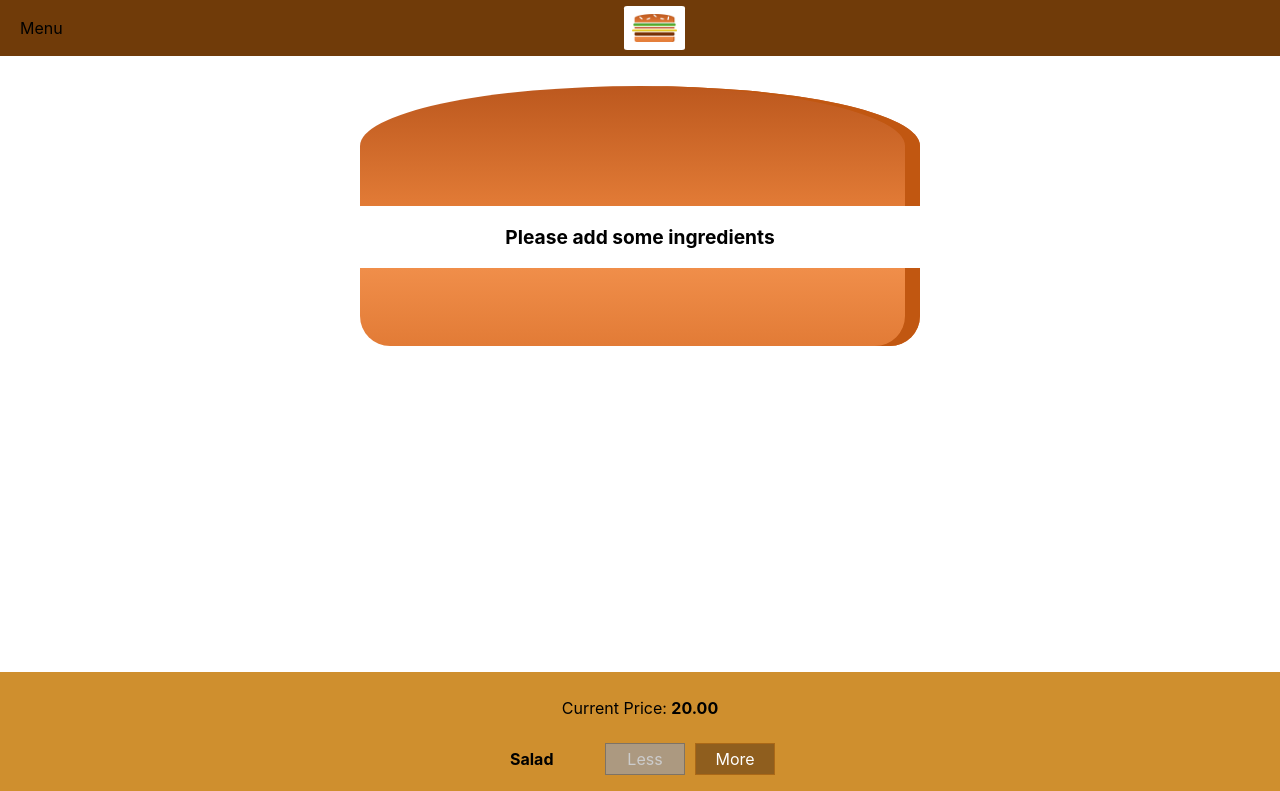
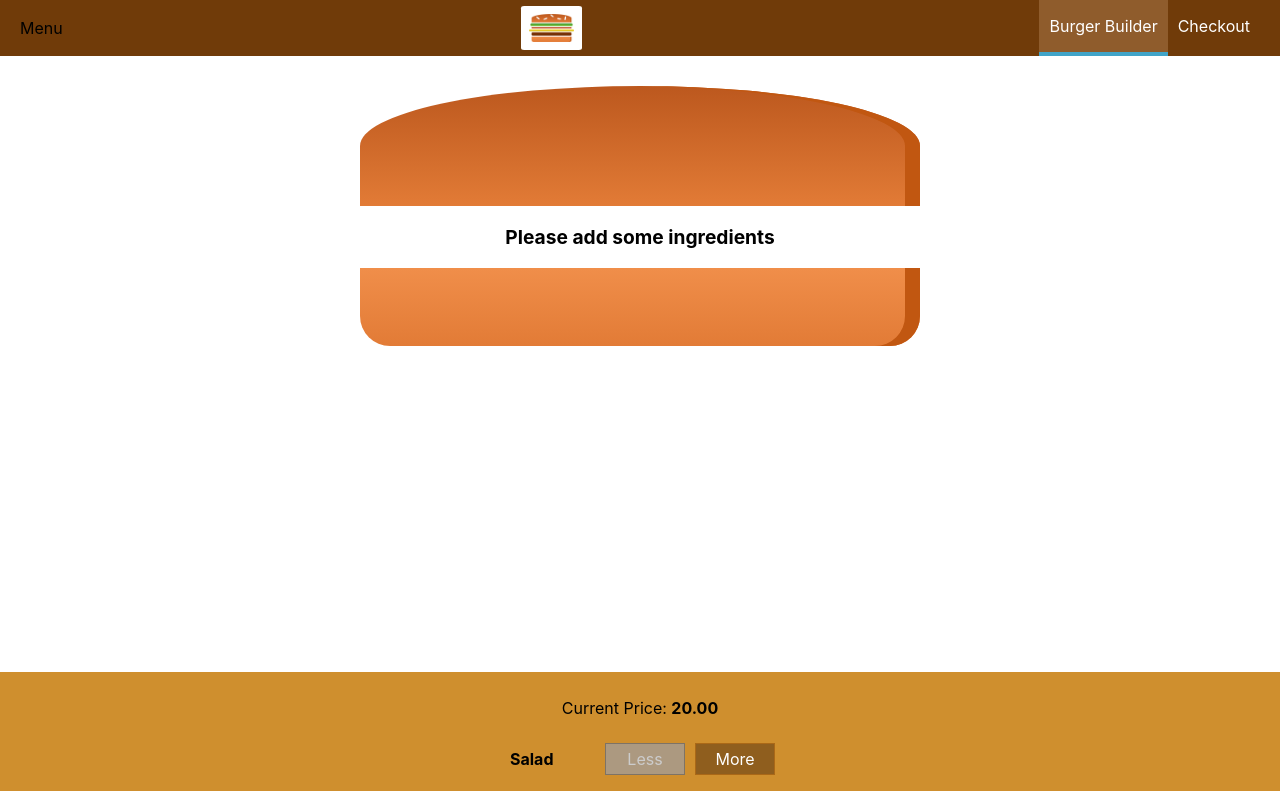
Before and after one commit to torikraju/react, a React (Create React App) app in the folder burger-project/: page / in a window 1280 px wide. Shown: the top 791 px of the page. Built offline with nearby package versions, Linux system fonts and the light colour scheme.

Commit message:
128 Adding Reusable Navigation Items

```diff
--- /dev/null
+++ b/burger-project/src/components/Navigation/NavigationItems/NavigationItem/NavigationItem.js
@@ -0,0 +1,12 @@
+import React from 'react';
+import styles from './NavigationItem.module.css'
+
+const navigationItem = (props) => (
+    <li className={styles.NavigationItem}>
+        <a
+            href={props.link}
+            className={props.active ? styles.active : null}>{props.children}</a>
+    </li>
+);
+
+export default navigationItem;
--- /dev/null
+++ b/burger-project/src/components/Navigation/NavigationItems/NavigationItem/NavigationItem.module.css
@@ -0,0 +1,26 @@
+.NavigationItem {
+    margin: 0;
+    box-sizing: border-box;
+    display: flex;
+    height: auto;
+    width: auto;
+    align-items: center;
+}
+
+.NavigationItem a {
+    color: white;
+    text-decoration: none;
+    height: 100%;
+    padding: 16px 10px;
+    border-bottom: 4px solid transparent;
+    box-sizing: border-box;
+    display: block;
+}
+
+.NavigationItem a:hover,
+.NavigationItem a:active,
+.NavigationItem a.active {
+    background-color: #8f5c2c;
+    border-bottom: 4px solid #40a4c8;
+    color: white;
+}
--- /dev/null
+++ b/burger-project/src/components/Navigation/NavigationItems/NavigationItems.js
@@ -0,0 +1,12 @@
+import React from 'react';
+import styles from './NavigationItems.module.css'
+import NavigationItem from './NavigationItem/NavigationItem';
+
+const navigationItems = () => (
+    <ul className={styles.NavigationItems}>
+        <NavigationItem link="/" active>Burger Builder</NavigationItem>
+        <NavigationItem link="/">Checkout</NavigationItem>
+    </ul>
+);
+
+export default navigationItems;
--- /dev/null
+++ b/burger-project/src/components/Navigation/NavigationItems/NavigationItems.module.css
@@ -0,0 +1,8 @@
+.NavigationItems {
+    margin: 0;
+    padding: 0;
+    list-style: none;
+    display: flex;
+    align-items: center;
+    height: 100%;
+}
--- a/burger-project/src/components/Navigation/Toolbar/Toolbar.js
+++ b/burger-project/src/components/Navigation/Toolbar/Toolbar.js
@@ -1,13 +1,14 @@
 import React from 'react';
 import styles from './Toolbar.module.css';
 import Logo from '../../../UI/Logo/Logo';
+import NavigationItems from '../NavigationItems/NavigationItems';
 
 const toolbar = (props) => (
     <header className={styles.Toolbar}>
         <div>Menu</div>
         <Logo/>
         <nav>
-            ...
+            <NavigationItems/>
         </nav>
     </header>
 );
```
